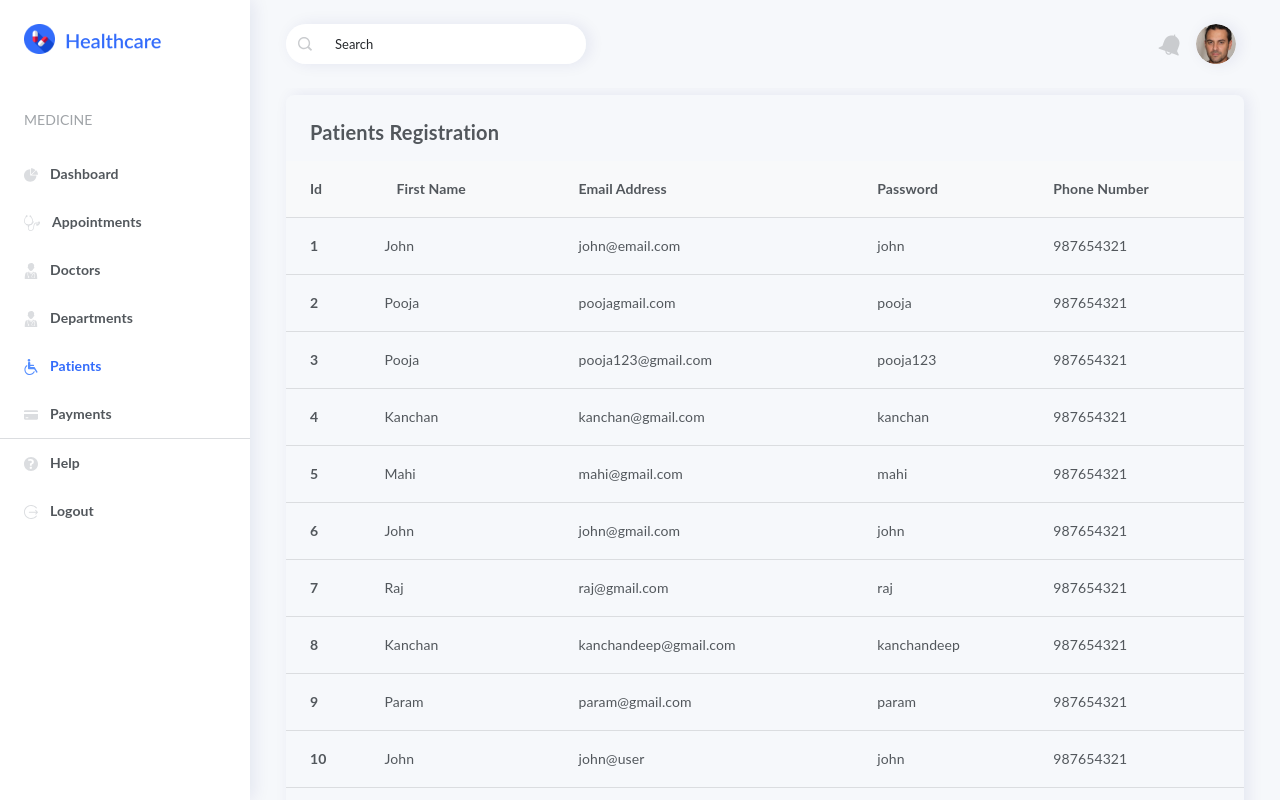
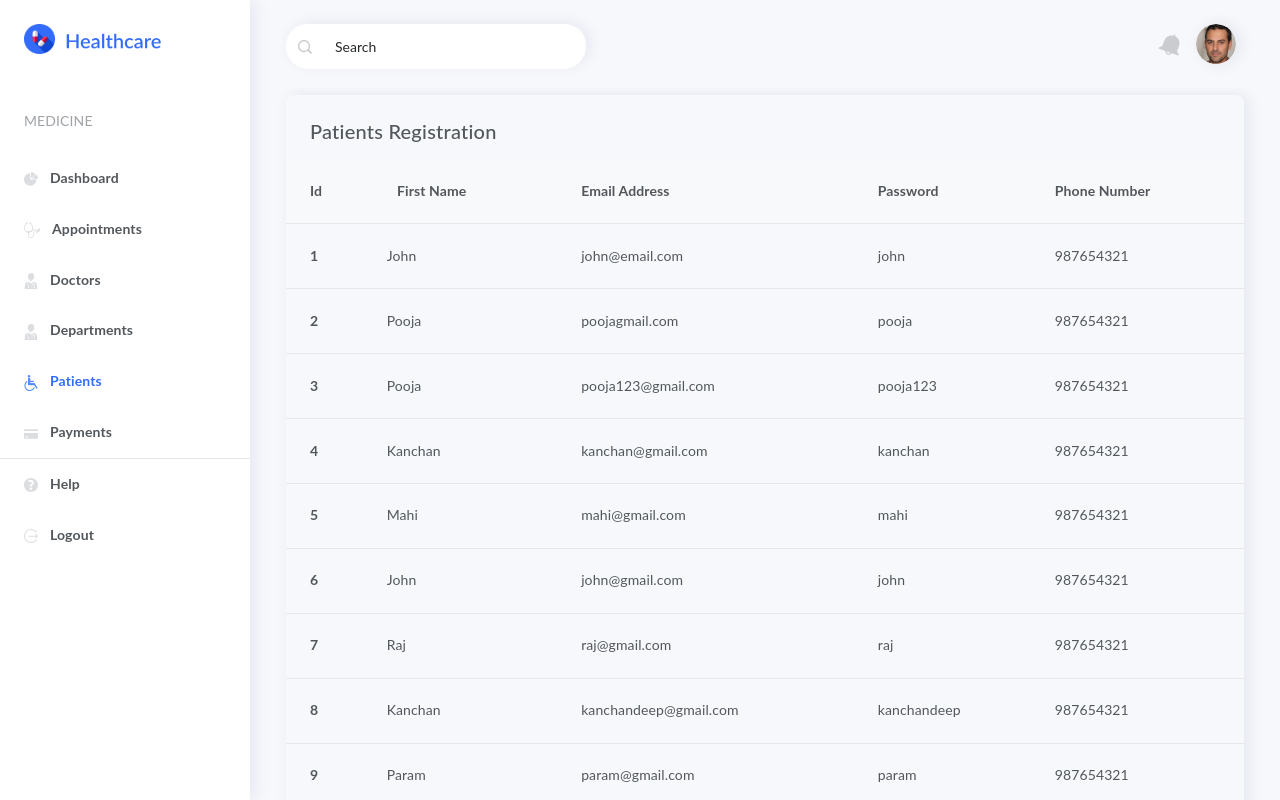
Before and after one commit to pooja-chauhan27/healthcare-dashboard, an Angular app in the folder healthcare-dashboard/: page /patients in a window 1280 px wide. Shown: the top 800 px of the page. Built offline with nearby package versions, Linux system fonts and the light colour scheme; data requests are answered from the project's data file.

Commit message:
working on scss theming

```diff
--- a/healthcare-dashboard/src/app/pages/auth/forgot-password/forgot-password.component.html
+++ b/healthcare-dashboard/src/app/pages/auth/forgot-password/forgot-password.component.html
@@ -12,7 +12,7 @@
                 <div class="mb-4">
                   <input
                     type="email"
-                    class="form-control rounded-2 text-dark border-dark py-3"
+                    class="form-control rounded-2 text-dark border-dark"
                     formControlName="email"
                     id="clientEmail"
                     placeholder="Email address"small
--- a/healthcare-dashboard/src/app/pages/auth/login/login.component.html
+++ b/healthcare-dashboard/src/app/pages/auth/login/login.component.html
@@ -16,7 +16,7 @@
                 <div class="mb-4">
                   <input
                     type="email"
-                    class="form-control rounded-2 text-dark py-3"
+                    class="form-control rounded-2 text-dark"
                     formControlName="userEmail"
                     id="userEmail"
                     placeholder="Email address"
@@ -48,7 +48,7 @@
                   <div class="d-flex position-relative">
                     <input
                       [type]="show ? 'text' : 'password'"
-                      class="form-control rounded-2 text-dark py-3"
+                      class="form-control rounded-2 text-dark"
                       formControlName="userPassword"
                       id="userPassword"
                       placeholder="Password"
--- a/healthcare-dashboard/src/app/pages/auth/register/register.component.html
+++ b/healthcare-dashboard/src/app/pages/auth/register/register.component.html
@@ -16,7 +16,7 @@
                 <div class="mb-4">
                   <input
                     type="text"
-                    class="form-control rounded-2 text-dark py-3"
+                    class="form-control rounded-2 text-dark"
                     formControlName="name"
                     placeholder="Name"
                     id="name"
@@ -46,7 +46,7 @@
                 <div class="mb-4">
                   <input
                     type="email"
-                    class="form-control rounded-2 text-dark py-3"
+                    class="form-control rounded-2 text-dark"
                     formControlName="userEmail"
                     id="email"
                     placeholder="Email address"
@@ -76,7 +76,7 @@
                 </div>
                 <div class="mb-4">
                   <input
-                    class="form-control rounded-2 text-dark py-3"
+                    class="form-control rounded-2 text-dark"
                     formControlName="phone"
                     id="phone"
                     placeholder="Phone Number"
@@ -108,7 +108,7 @@
                   <div class="d-flex position-relative">
                     <input
                       [type]="show ? 'text' : 'password'"
-                      class="form-control rounded-2 text-dark py-3"
+                      class="form-control rounded-2 text-dark"
                       formControlName="userPassword"
                       id="password"
                       placeholder="Password"
@@ -146,7 +146,7 @@
                 <div class="mb-4">
                   <input
                     type="password"
-                    class="form-control rounded-2 text-dark py-3"
+                    class="form-control rounded-2 text-dark"
                     formControlName="confirmPassword"
                     id="confirmPassword"
                     placeholder="Confirm Password"
--- a/healthcare-dashboard/src/app/pages/user/edit/edit.component.html
+++ b/healthcare-dashboard/src/app/pages/user/edit/edit.component.html
@@ -14,7 +14,7 @@
                 <div class="mb-4">
                   <input
                     type="text"
-                    class="form-control rounded-2 text-dark py-3"
+                    class="form-control rounded-2 text-dark"
                     formControlName="name"
                     id="name"
                     placeholder="Name"
@@ -43,7 +43,7 @@
                 <div class="mb-4">
                   <input
                     type="email"
-                    class="form-control rounded-2 text-dark py-3"
+                    class="form-control rounded-2 text-dark"
                     formControlName="email"
                     id="email"
                     placeholder="Email address"
@@ -72,7 +72,7 @@
                 <div class="mb-4">
                   <input
                     type="date"
-                    class="form-control rounded-2 text-dark py-3"
+                    class="form-control rounded-2 text-dark"
                     formControlName="date"
                     id="date"
                     placeholder="Date"
@@ -101,7 +101,7 @@
                 <div class="mb-4">
                   <input
                     type="text"
-                    class="form-control rounded-2 text-dark py-3"
+                    class="form-control rounded-2 text-dark"
                     formControlName="visitTime"
                     id="visitTime"
                     placeholder="Visit Time"
@@ -130,7 +130,7 @@
                 <div class="mb-4">
                   <input
                     type="text"
-                    class="form-control rounded-2 text-dark py-3"
+                    class="form-control rounded-2 text-dark"
                     formControlName="doctor"
                     id="doctor"
                     placeholder="Doctor"
@@ -159,7 +159,7 @@
                 <div class="mb-4">
                   <input
                     type="text"
-                    class="form-control rounded-2 text-dark py-3"
+                    class="form-control rounded-2 text-dark"
                     formControlName="conditions"
                     id="condition"
                     placeholder="Conditions"
--- a/healthcare-dashboard/src/assets/scss/_aside.scss
+++ b/healthcare-dashboard/src/assets/scss/_aside.scss
@@ -9,17 +9,17 @@
       }
       svg {
         path {
-          fill: $primary-hover;
+          fill: $blue-300;
         }
       }
       a {
-        color: $primary-hover !important;
+        color: $blue-300 !important;
       }
     }
     a.active {
       svg {
         path {
-          fill: $primary-hover;
+          fill: $blue-300;
         }
       }
       color: $primary !important;
--- a/healthcare-dashboard/src/assets/scss/_global.scss
+++ b/healthcare-dashboard/src/assets/scss/_global.scss
@@ -3,7 +3,6 @@
 //=================================================//
 
 .form-control:focus {
-  // border-color: $gray-300 !important;
   outline: 0;
   box-shadow: none !important;
 }
@@ -34,7 +33,7 @@
   top: 18px;
   &:hover {
     cursor: pointer;
-    color: $primary-hover;
+    color: $blue-300;
   }
 }
 .action-icon:hover {
@@ -43,7 +42,7 @@
   }
   svg {
     path {
-      fill: $primary-hover;
+      fill: $blue-300;
     }
   }
 }
--- a/healthcare-dashboard/src/assets/scss/_header.scss
+++ b/healthcare-dashboard/src/assets/scss/_header.scss
@@ -5,7 +5,7 @@
 .navbar {
   svg:hover {
     path {
-      fill: $primary-hover;
+      fill: $blue-300;
     }
   }
 }
--- a/healthcare-dashboard/src/assets/scss/_variables.scss
+++ b/healthcare-dashboard/src/assets/scss/_variables.scss
@@ -3,30 +3,33 @@
 //=================================================//
 
 //== variable color
-$dark: #52575c;
+
+// blue color
 $primary: #336cfb;
-$secondary: #a0a4a8;
-$success: #16d090;
-$danger: #ff6760;
-$warning: #fac032;
-$info: #0dcaf0;
-$light: #f6f8fb;
-$gray-100: #f8f9fa;
-$gray-200: #e8e8e8;
-$gray-300: #dbdde0;
-$gray-400: #cacccf;
-$gray-900: #25282b;
 $blue-100: #ebf0ff;
 $blue-200: #a9c1fd;
-$primary-hover: #558eff;
+$blue-300: #558eff;
 $blue-900: #1f58e7;
-$white: #ffff;
+$dark: #52575c;
+$secondary: #a0a4a8;
+$light: #f6f8fb;
+$gray-200: #f8f9fa;
+$gray-300: #e8e8e8;
+$gray-400: #dbdde0;
+$gray-500: #cacccf;
+$gray-600: #a0a4a8;
+$gray-900: #25282b;
+$warning: #fac032;
 $warning-400: #fcdf98;
 $warning-900: #efad0a;
+$success: #16d090;
 $success-400: #34eeae;
 $success-900: #03b575;
+$danger: #ff6760;
 $danger-400: #e74f48;
 $danger-900: #ff7e77;
+$info: #0dcaf0;
+$white: #ffff;
 
 //== font weight
 $font-weight-400: 400;
@@ -34,24 +37,26 @@ $font-weight-700: 700;
 $font-weight-900: 900;
 
 //== font size
-$fs-30: 2.143rem;
-$fs-15: 0.938rem;
-$fs-12: 0.75rem;
-$extra-small: 0.625rem;
+$fs-30: 2.143rem; //30px
+$fs-16: 1.143rem; //16px
+$fs-15: 1.071rem; //15px
+$fs-14: 1rem; //14px
+$fs-12: 0.857rem; //12px
+$fs-xs: 0.714rem; //10px
 
 //==letter spacing
-$letter-spacing-sm: 0.006rem;
-$letter-spacing-md: 0.013rem;
-$letter-spacing-lg: 0.025rem;
-$letter-spacing-xl: 1rem;
+$letter-spacing-sm: 0.007rem; //0.1px
+$letter-spacing-md: 0.014rem; //0.2px
+$letter-spacing-lg: 0.029rem; //0.4px
+$letter-spacing-xl: 0.071rem; //1px
 
 //==line height
-$lh-60: 3.75rem;
-$lh-46: 2.875rem;
-$lh-34: 2.125rem;
-$lh-26: 1.625rem;
-$lh-24: 1.5rem;
-$lh-20: 1.25rem;
-$lh-18: 1.125rem;
-$lh-16: 1rem;
-$lh-12: 0.75rem;
+$lh-60: 4.286rem; //60px
+$lh-46: 3.286rem; //46px
+$lh-34: 2.429rem; //34px
+$lh-26: 1.857rem; //26px
+$lh-24: 1.714rem; //24px
+$lh-20: 1.429rem; //20px
+$lh-18: 1.286rem; //18px
+$lh-16: 1.143rem; //16px
+$lh-12: 0.857rem; //12px
--- a/healthcare-dashboard/src/assets/scss/main.scss
+++ b/healthcare-dashboard/src/assets/scss/main.scss
@@ -16,47 +16,45 @@ $theme-color: (
   "light": $light,
 );
 
-// // font size
-$font-size-base: 0.875rem;
-$h1-font-size: 3.5rem;
-$h2-font-size: 2.5rem;
-$h3-font-size: 1.75rem;
-$h4-font-size: 1.625rem;
-$h5-font-size: 1.25rem;
-$h6-font-size: 1.125rem;
-
+// body styles
+$font-size-base: 0.875rem; //14px
+$body-font-size: 0.875rem; //14px
 $font-family-base: "Lato", sans-serif;
-$body-font-size: 0.875rem;
-$body-line-height: 1.25rem;
-$body-font-weight: $font-weight-400;
+$body-font-weight: 400;
 $body-color: $secondary;
 $body-bg: $light;
-$small-font-size: 0.813rem;
-$lead-font-size: 1rem;
+
+$h1-font-size: 3.5rem; //56px
+$h2-font-size: 2.5rem; //46px
+$h3-font-size: 1.75rem; //28px
+$h4-font-size: 1.625rem; //24px
+$h5-font-size: 1.25rem; //20px
+$h6-font-size: 1.125rem; //18px
+
+$small-font-size: 0.929rem; //13px
 
 // table style
-$table-cell-padding-y: 1.125rem !default;
-$table-cell-padding-x: 0.75rem !default;
-$table-cell-vertical-align: middle !default;
-$input-placeholder-color: $gray-900 !default;
-$input-border-color: $gray-900 !default;
+$table-cell-padding-y: 1.286rem; //18px
+$table-cell-padding-x: 0.857rem; //12px
+$table-cell-vertical-align: middle;
+
+//input style
+$input-placeholder-color: $gray-900;
+$input-border-color: $gray-900;
+$input-focus-border-color: $gray-400;
+$input-btn-padding-y : 0.75rem;
+$input-btn-padding-x : 0.75rem;
+
 //== button
 $btn-focus-box-shadow: none;
 $btn-active-box-shadow: none;
-$btn-focus-box-shadow: none;
 $navbar-toggler-focus-width: 0;
-$btn-focus-box-shadow: none;
+
+//box shadow-sm
 $box-shadow-sm: 4px 0px 16px 0px rgba(16, 30, 115, 0.08);
-$btn-padding-x: 0.75rem;
-$btn-padding-y: 0.75rem;
 
-$input-focus-border-color: $gray-300;
-
-$h5-font-weight: $font-weight-700;
-$h5-line-height: $lh-26;
 h1,
 .h1 {
-  font-size: $h1-font-size;
   font-weight: $font-weight-700;
   line-height: $lh-60;
   letter-spacing: $letter-spacing-lg;
@@ -64,7 +62,6 @@ h1,
 
 h2,
 .h2 {
-  font-size: $h2-font-size;
   font-weight: $font-weight-700;
   line-height: $lh-46;
   letter-spacing: $letter-spacing-md;
@@ -72,7 +69,6 @@ h2,
 
 h3,
 .h3 {
-  font-size: $h3-font-size;
   font-weight: $font-weight-400;
   line-height: $lh-34;
   letter-spacing: $letter-spacing-md;
@@ -80,7 +76,6 @@ h3,
 
 h4,
 .h4 {
-  font-size: $h4-font-size;
   font-weight: $font-weight-700;
   line-height: $lh-34;
   letter-spacing: $letter-spacing-md;
@@ -88,24 +83,22 @@ h4,
 
 h5,
 .h5 {
-  font-size: $h5-font-size;
-  font-weight: $h5-font-weight !important;
-  line-height: $h5-line-height !important;
+  font-weight: $font-weight-700;
+  line-height: $lh-26;
   letter-spacing: $letter-spacing-md !important;
 }
 
 h6,
 .h6 {
-  font-size: $h6-font-size;
   font-weight: $font-weight-400;
   line-height: $lh-24;
   letter-spacing: $letter-spacing-sm;
 }
 
 .small-regular-font {
-  font-size: $small-font-size !important;
-  font-weight: $font-weight-400 !important;
-  line-height: $lh-16 !important;
+  font-size: $small-font-size;
+  font-weight: $font-weight-400;
+  line-height: $lh-16;
 }
 
 .small-bold-font {
@@ -115,7 +108,7 @@ h6,
 }
 
 .small-bold-xs {
-  font-size: $extra-small;
+  font-size: $fs-xs;
   font-weight: $font-weight-700;
   line-height: $lh-12;
   letter-spacing: $letter-spacing-md;
@@ -129,14 +122,14 @@ h6,
 }
 
 .subtitle-lg {
-  font-size: $body-font-size;
+  // font-size: $body-font-size;
   font-weight: $font-weight-700;
   line-height: $lh-12;
   letter-spacing: $letter-spacing-sm;
 }
 
 .subtitle-md {
-  font-size: $body-font-size;
+  // font-size: $body-font-size;
   font-weight: $font-weight-700;
   line-height: $lh-20;
   letter-spacing: $letter-spacing-sm;
@@ -150,17 +143,62 @@ h6,
 }
 
 .body-bold-font {
-  font-size: $lead-font-size;
+  font-size: $fs-16;
   font-weight: $font-weight-700;
   line-height: $lh-24;
   letter-spacing: $letter-spacing-sm;
 }
 
 .body-regular-font {
-  font-size: $body-font-size;
+  // font-size: $body-font-size;
   font-weight: $font-weight-400;
   line-height: $lh-20;
   letter-spacing: $letter-spacing-sm;
+}
+
+.bd-blue-100 {
+  color: $dark;
+  background-color: $blue-100;
+}
+
+.bd-blue-200 {
+  color: #000;
+  background-color: #9ec5fe;
+}
+
+.bd-blue-300 {
+  color: #000;
+  background-color: #6ea8fe;
+}
+
+.bd-blue-400 {
+  color: #000;
+  background-color: #3d8bfd;
+}
+
+.bd-blue-500 {
+  color: #fff;
+  background-color: #0d6efd;
+}
+
+.bd-blue-600 {
+  color: #fff;
+  background-color: #0a58ca;
+}
+
+.bd-blue-700 {
+  color: #fff;
+  background-color: #084298;
+}
+
+.bd-blue-800 {
+  color: #fff;
+  background-color: #052c65;
+}
+
+.bd-blue-900 {
+  color: #fff;
+  background-color: #031633;
 }
 
 // font size
```
